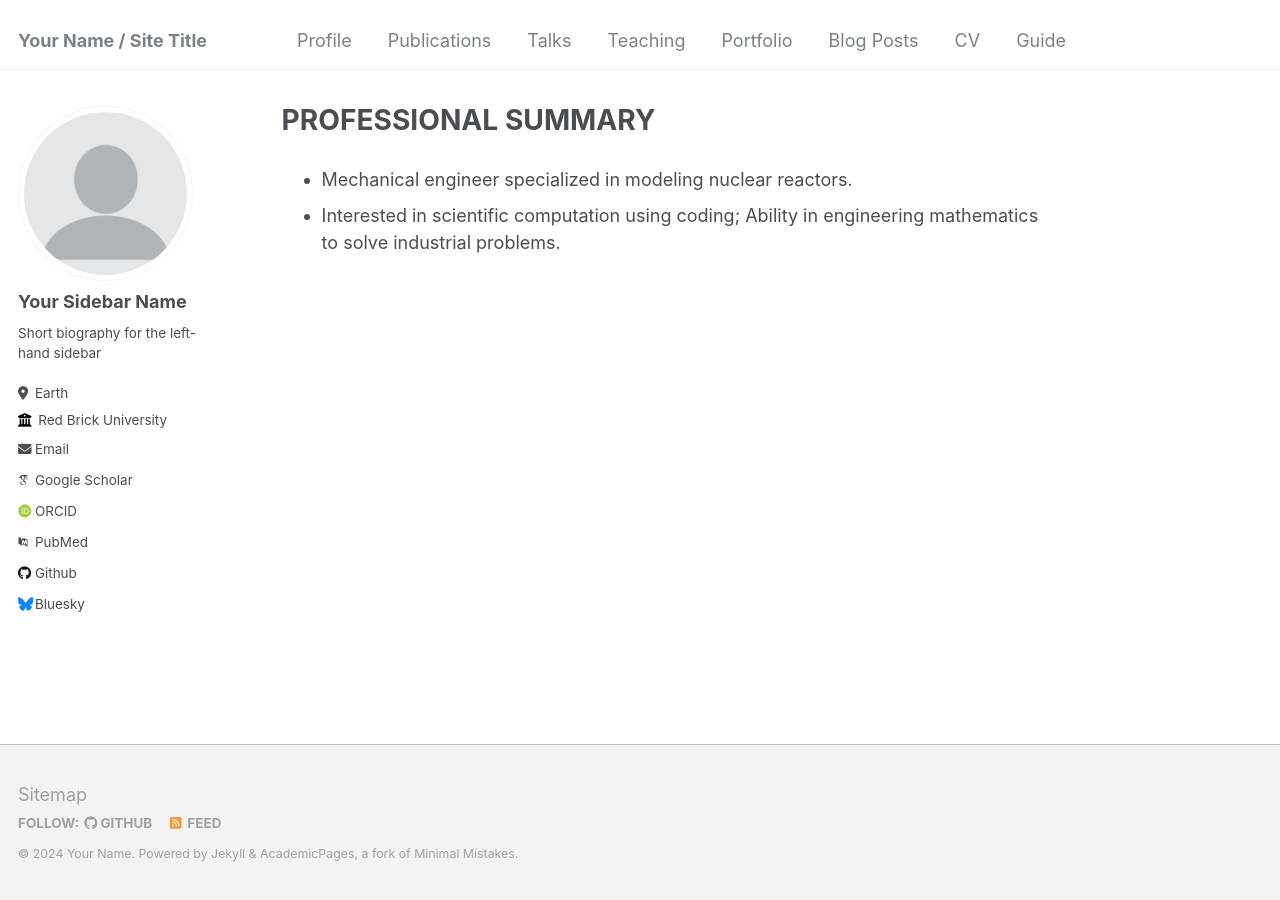
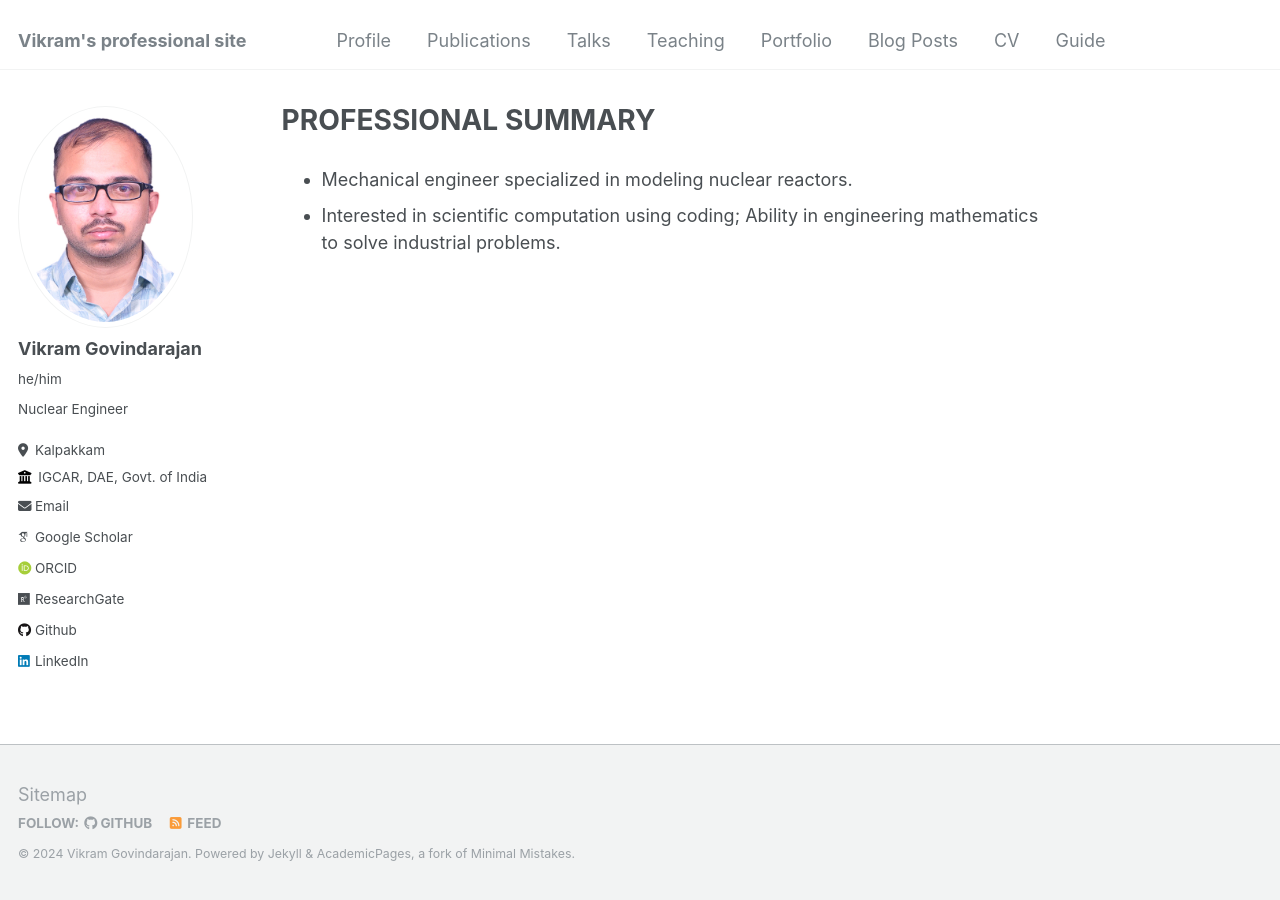
Before and after one commit to VikramGovindarajan/vikramgovindarajan.github.io, a Jekyll site: the page built from _pages/about.md, in a window 1280 px wide. Built offline with Jekyll 4.4.1, drawn with Linux system fonts in a browser that asks for light colours; some web fonts are replaced.

Commit message:
update config.yml update profile picture add profile page

```diff
--- a/_config.yml
+++ b/_config.yml
@@ -8,46 +8,47 @@
 
 # Basic Site Settings
 locale                   : "en-US"
-title                    : "Your Name / Site Title"
+title                    : "Vikram's professional site"
 title_separator          : "-"
-name                     : &name "Your Name"
-description              : &description "personal description"
-url                      : https://academicpages.github.io # the base hostname & protocol for your site e.g. "https://mmistakes.github.io"
+name                     : &name "Vikram Govindarajan"
+description              : &description "Nuclear Engineer"
+url                      : https://vikramgovindarajan.github.io # the base hostname & protocol for your site e.g. "https://mmistakes.github.io"
 baseurl                  : "" # the subpath of your site, e.g. "/blog"
-repository               : "academicpages/academicpages.github.io"
+repository               : "vikramgovindarajan/vikramgovindarajan.github.io"
 
 # Site Author - The following control what appear as part of the author content on the side bar.
 #               If a field is blank the icon and link will not appear, otherwise it will be shown.
 #               Additional customization can be done by editing /_includes/author-profile.html
 author:
   # Biographic information
-  avatar           : "profile.png"
-  name             : "Your Sidebar Name"
-  pronouns         : # example: "she/her"
-  bio              : "Short biography for the left-hand sidebar"
-  location         : "Earth"
-  employer         : "Red Brick University"
+  avatar           : "profile.jpg"
+  name             : "Vikram Govindarajan"
+  pronouns         : "he/him"
+  bio              : "Nuclear Engineer"
+  location         : "Kalpakkam"
+  employer         : "IGCAR, DAE, Govt. of India"
   uri              : # URL
-  email            : "none@example.org"
+  email            : "vikramg@igcar.gov.in"
 
   # Academic websites
+  researchgate     : "https://www.researchgate.net/profile/Vikram-Govindarajan"
+  IRINS            : "https://igcar.irins.org/profile/284083"
   arxiv            : # URL - Update with the correct link to your profile
-  googlescholar    : "https://scholar.google.com/citations?user=PS_CX0AAAAAJ"
+  googlescholar    : "https://scholar.google.com/citations?user=_uX7UfMAAAAJ"
   impactstory      : # URL
-  orcid            : "http://orcid.org/yourorcidurl"
-  pubmed           : "https://www.ncbi.nlm.nih.gov/pubmed/?term=john+snow"
-  researchgate     : # URL
+  orcid            : "https://orcid.org/0000-0002-7725-1663"
+  pubmed           : # "https://www.ncbi.nlm.nih.gov/pubmed/?term=john+snow"
 
   # Repositories and software development
   bitbucket        : # Username - Update with your username on the site
   codepen          : # Username
   dribbble         : # Username
-  github           : "academicpages"
+  github           : "VikramGovindarajan"
   kaggle           : # Username
   stackoverflow    : # User number or user number and name (i.e., use "1" or "1/jeff-atwood")
 
   # Social media
-  bluesky          : "bsky.app" # Replace this with you Bluesky username
+  bluesky          : #"bsky.app" # Replace this with you Bluesky username
   facebook         : # Username
   flickr           : # Username
   foursquare       : # Username
@@ -56,7 +57,7 @@ author:
   keybase          : # Username
   instagram        : # Username
   lastfm           : # Username
-  linkedin         : # Username
+  linkedin         : "https://www.linkedin.com/in/vikram-govindarajan-3205b027/"
   mastodon         : # URL
   medium           : # URL
   pinterest        : # Username
```
Also changed, not shown: _pages/profile.md (added, +29 -0 lines), images/profile.jpg (added), images/profile.png (deleted).
